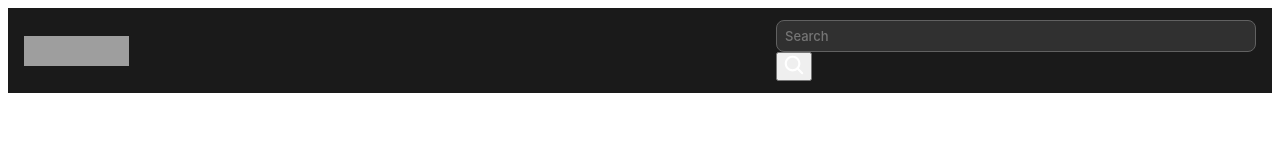
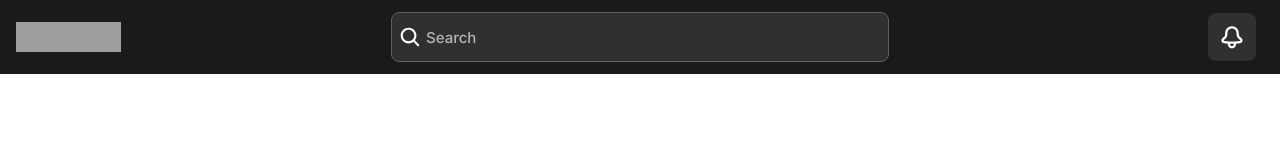
Before and after one commit to Mjay202/Mini-projects, a plain HTML site: page hackaton-crushingIt/index.html in a window 1280 px wide. Drawn offline with Linux system fonts and the light colour scheme; grey boxes are pictures that could not be loaded; a web font is replaced by a local one.

Commit message:
updated shopify search bar UI

```diff
--- a/hackaton-crushingIt/app.css
+++ b/hackaton-crushingIt/app.css
@@ -1,7 +1,12 @@
 
-nav {
+body {
+    margin: 0;
+}
+
+.navbar {
     display: flex;
     padding: 12px 16px;
+    margin-top: 0;
     justify-content: space-between;
     align-items: center;
     background: var(--color-scales-gray-16, #1A1A1A);
@@ -21,7 +26,7 @@ nav {
     height: 30px;
 }
 
-nav input[type=search] {
+.search-bar {
     display: flex;
     width: 480px;
     height: 32px;
@@ -31,18 +36,50 @@ nav input[type=search] {
     border-radius: 8px;
     border: 1px solid var(--stroke-s-200, #616161);
     background: var(--grey-g-200, #303030);
-    color: var(--grey-g-100, #B5B5B5);
+}
+
+.search-bar:hover {
+    border: 1px solid var(--stroke-s-100, #E1E1E1);
+}
+
+.search-bar:active {
+    border: 2px solid var(--White, #FFF);
+    background: var(--grey-g-200, #303030);
+}
+
+
+.search-text {
+    background: var(--grey-g-200, #303030);
     color: var(--grey-g-100, #B5B5B5);
     font-family: Inter;
-    font-size: 13px;
+    font-size: 15px;
     font-style: normal;
     font-weight: 500;
     line-height: 140%; /* 18.2px */
 
 }
-
-nav svg{
+.search-bar svg{
     width: 20px;
     height: 20px;
     flex-shrink: 0;
 }
+
+.nav-end {
+    display: flex;
+    justify-content: flex-end;
+    align-items: flex-start;
+    gap: 8px;
+    flex: 1 0 0;
+}
+
+.bell {
+    display: flex;
+    width: 32px;
+    height: 32px;
+    padding: 8px;
+    justify-content: center;
+    align-items: center;
+    gap: 8px;
+    border-radius: 8px;
+    background: var(--grey-grey-200, #303030);
+}
--- a/hackaton-crushingIt/index.html
+++ b/hackaton-crushingIt/index.html
@@ -4,24 +4,34 @@
     <meta charset="UTF-8">
     <meta name="viewport" content="width=device-width, initial-scale=1.0">
     <link rel="stylesheet" href="app.css">
+    <link rel="preconnect" href="https://fonts.googleapis.com">
+<link rel="preconnect" href="https://fonts.gstatic.com" crossorigin>
+<link href="https://fonts.googleapis.com/css2?family=Hind+Madurai:wght@300&family=Inter:wght@500&family=Lobster+Two&family=Rubik+Burned&display=swap" rel="stylesheet">
     <title>Shopify Dashboard</title>
 </head>
 
 <body>
+
     <!-- Navigation Menu -->
     <nav class="navbar">
         <div class="logo-assets">
             <img src="https://crushingit.tech/hackathon-assets/shopify-icon-desktop.svg" alt="logo-assets">
         </div>
         <div class="search-bar">
-            <input type="search" name="Search" id="" placeholder="Search">
-            <button class="search-icon" type="submit">
-                <svg xmlns="http://www.w3.org/2000/svg" width="32" height="32" viewBox="0 0 13 14" fill="none">
-                    <path fill-rule="evenodd" clip-rule="evenodd" d="M8.82264 10.3833C7.89957 11.0841 6.74835 11.5 5.5 11.5C2.46243 11.5 0 9.03757 0 6C0 2.96243 2.46243 0.5 5.5 0.5C8.53757 0.5 11 2.96243 11 6C11 7.24835 10.5841 8.39957 9.8833 9.32264L12.7803 12.2197C13.0732 12.5126 13.0732 12.9874 12.7803 13.2803C12.4874 13.5732 12.0126 13.5732 11.7197 13.2803L8.82264 10.3833ZM9.5 6C9.5 8.20914 7.70914 10 5.5 10C3.29086 10 1.5 8.20914 1.5 6C1.5 3.79086 3.29086 2 5.5 2C7.70914 2 9.5 3.79086 9.5 6Z" fill="#fff"/>
+            <svg xmlns="http://www.w3.org/2000/svg" width="32" height="32" viewBox="0 0 13 14" fill="none">
+                <path fill-rule="evenodd" clip-rule="evenodd" d="M8.82264 10.3833C7.89957 11.0841 6.74835 11.5 5.5 11.5C2.46243 11.5 0 9.03757 0 6C0 2.96243 2.46243 0.5 5.5 0.5C8.53757 0.5 11 2.96243 11 6C11 7.24835 10.5841 8.39957 9.8833 9.32264L12.7803 12.2197C13.0732 12.5126 13.0732 12.9874 12.7803 13.2803C12.4874 13.5732 12.0126 13.5732 11.7197 13.2803L8.82264 10.3833ZM9.5 6C9.5 8.20914 7.70914 10 5.5 10C3.29086 10 1.5 8.20914 1.5 6C1.5 3.79086 3.29086 2 5.5 2C7.70914 2 9.5 3.79086 9.5 6Z" fill="#fff"/>
+            </svg>
+           <h6 class="search-text"> Search</h6>
+        </div>
+        <div class="nav-end">
+            <div class="bell">
+                <svg width="41" height="40" viewBox="0 0 21 20" fill="none" xmlns="http://www.w3.org/2000/svg">
+                    <path fill-rule="evenodd" clip-rule="evenodd" d="M7.75203 14.4239L5.3061 14.1427C3.45144 13.9295 2.92542 11.4844 4.52838 10.5274L4.5933 10.4886C5.466 9.96761 6.00045 9.02609 6.00045 8.00969V7.5C6.00045 5.01472 8.01517 3 10.5005 3C12.9857 3 15.0005 5.01472 15.0005 7.5V8.00969C15.0005 9.02609 15.5349 9.96761 16.4076 10.4886L16.4725 10.5274C18.0755 11.4844 17.5495 13.9295 15.6948 14.1427L13.152 14.435V14.8C13.152 16.2912 11.9432 17.5 10.452 17.5C8.96086 17.5 7.75203 16.2912 7.75203 14.8V14.4239ZM11.652 14.5H9.25203V14.8C9.25203 15.4627 9.78929 16 10.452 16C11.1148 16 11.652 15.4627 11.652 14.8V14.5ZM8.50045 13H12.5005L15.5235 12.6525C15.953 12.6032 16.0748 12.0369 15.7036 11.8153L15.6387 11.7766C15.5591 11.7291 15.4815 11.6793 15.4057 11.6273C15.2506 11.521 15.1036 11.4055 14.9651 11.2818C14.9405 11.2598 14.9162 11.2377 14.8922 11.2152C14.0144 10.395 13.5005 9.23833 13.5005 8.00969V7.5C13.5005 5.84315 12.1573 4.5 10.5005 4.5C8.8436 4.5 7.50045 5.84315 7.50045 7.5V8.00969C7.50045 9.23833 6.98651 10.395 6.10871 11.2152C6.08469 11.2377 6.06039 11.2598 6.03583 11.2818C5.89734 11.4055 5.75029 11.521 5.59523 11.6273C5.51945 11.6793 5.44176 11.7291 5.36222 11.7766L5.29729 11.8153C4.9261 12.0369 5.0479 12.6032 5.47739 12.6525L8.50045 13Z" fill="#fff"/>
                 </svg>
-            </button>
+
+            </div>
+            <div></div>
         </div>
-        <div></div>
     </nav>
 </body>
 </html>
```
